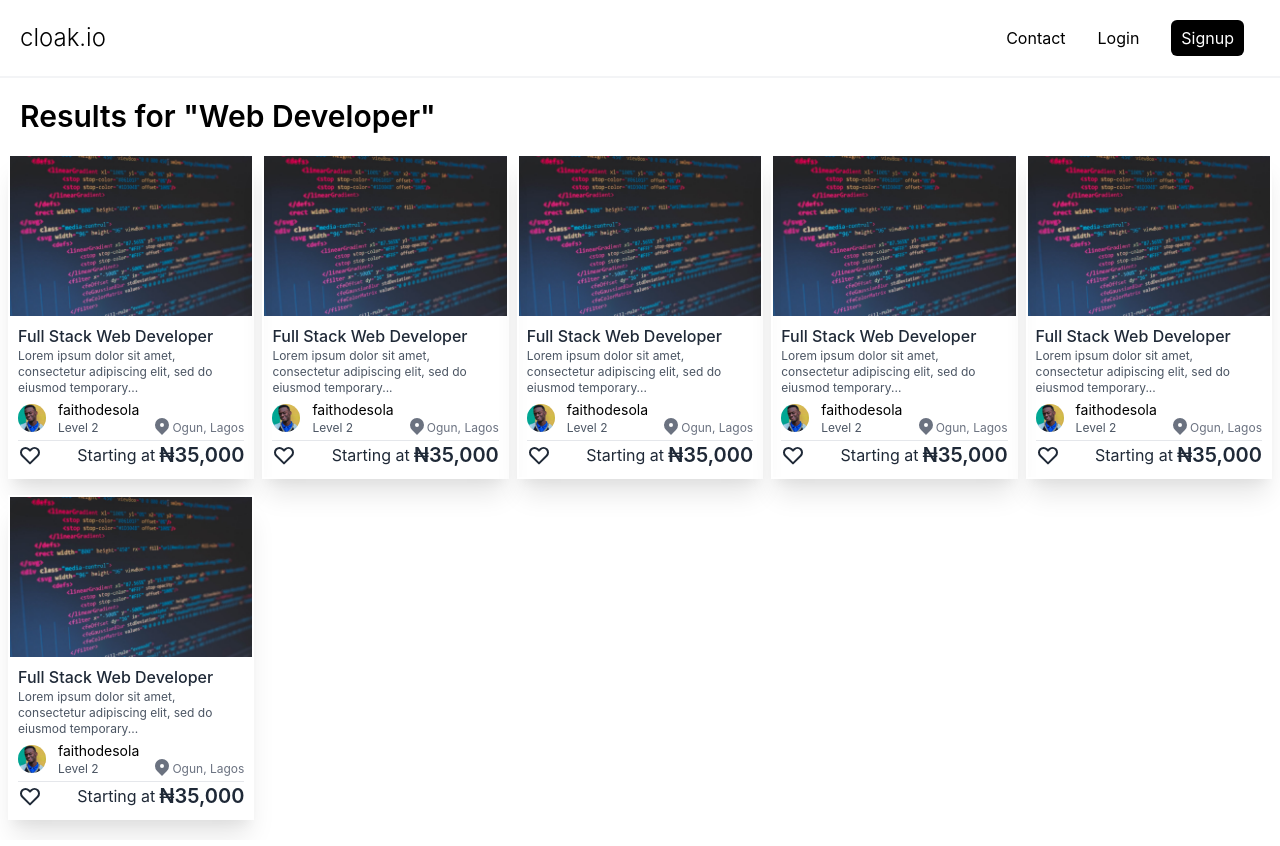
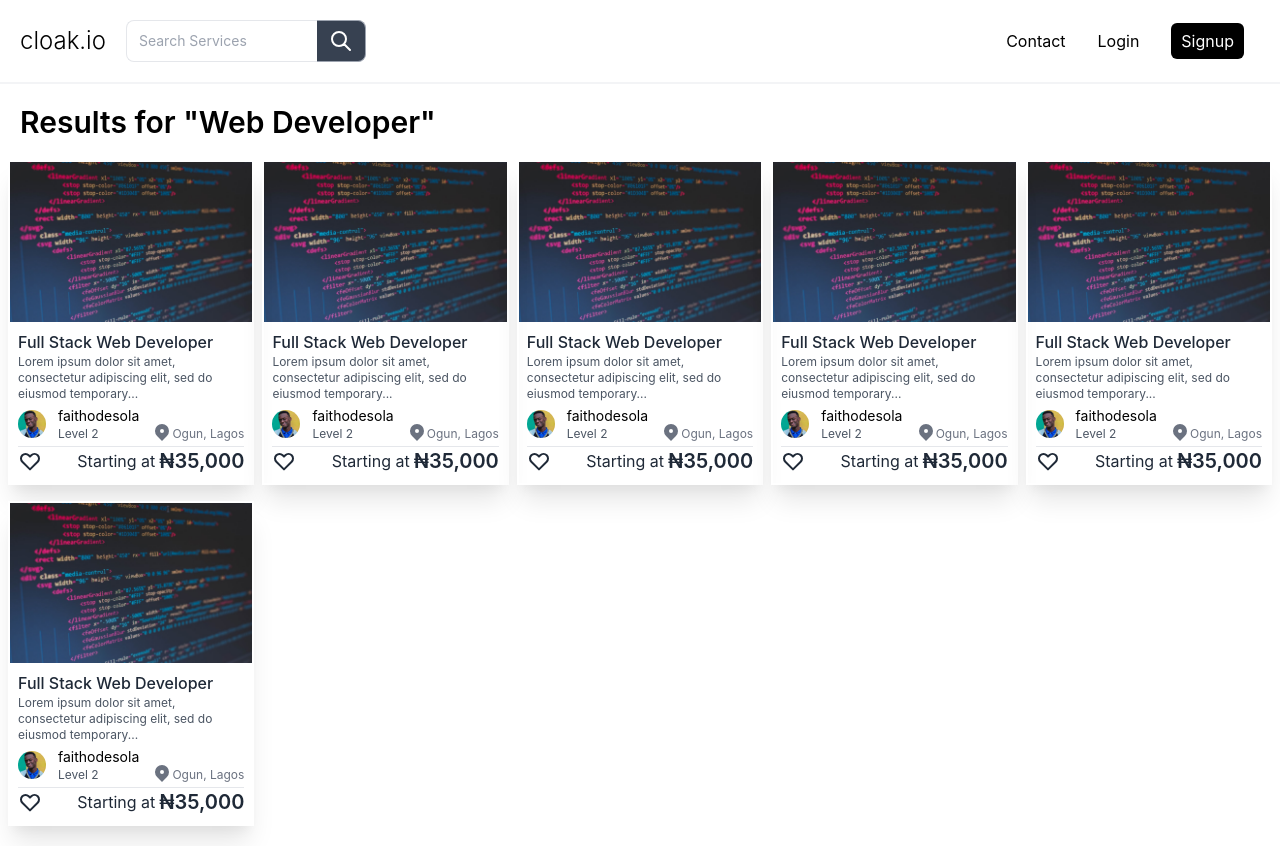
Before and after one commit to Olatokumbo/Cloak.io, a Next.js app: page /search in a window 1280 px wide. Built offline with nearby package versions, Linux system fonts and the light colour scheme.

Commit message:
Redesigning the Navbar

```diff
--- a/components/Navbar.js
+++ b/components/Navbar.js
@@ -5,8 +5,52 @@ const Navbar = () => {
   return (
     <nav className="flex flex-col justify-between items-center p-5 top-0 left-0 right-0 sm:flex-row w-screen bg-white border-b-2 border-gray-100 border-solid">
       <div className="flex w-full justify-between items-center">
-        <h1 className="text-2xl font-light hover: cursor-pointer">cloak.io</h1>
-        <svg
+        <div className="flex items-start flex-col sm:flex-row sm:items-center w-full">
+          <div className="flex items-center justify-between w-full sm:w-auto md:w-auto">
+            <h1 className="text-2xl font-light hover: cursor-pointer mr-5">
+              cloak.io
+            </h1>
+            <svg
+              xmlns="http://www.w3.org/2000/svg"
+              className="h-6 w-6 lg:hidden md:hidden sm:hidden cursor-pointer block"
+              fill="none"
+              viewBox="0 0 24 24"
+              stroke="currentColor"
+              htmlFor="menu-toggle"
+              onClick={() => setIsOpen(!isOpen)}
+            >
+              <path
+                strokeLinecap="round"
+                strokeLinejoin="round"
+                strokeWidth={2}
+                d="M4 6h16M4 12h16m-7 6h7"
+              />
+            </svg>
+          </div>
+          <form className="flex w-full sm:w-60 my-3 sm:my-0">
+            <input
+              className="rounded-l-lg  px-3 py-2 w-full border-t mr-0 border-b border-l text-gray-800  text-sm border-gray-200 bg-white focus:outline-none focus:border-gray-400"
+              placeholder="Search Services"
+            />
+            <button className="px-3 rounded-r-lg bg-gray-700  text-gray-800 font-bold py-2 uppercase border-gray-400 border-t border-b border-r focus:outline-none">
+              <svg
+                xmlns="http://www.w3.org/2000/svg"
+                className="h-6 w-6 text-white"
+                fill="none"
+                viewBox="0 0 24 24"
+                stroke="currentColor"
+              >
+                <path
+                  strokeLinecap="round"
+                  strokeLinejoin="round"
+                  strokeWidth="2"
+                  d="M21 21l-6-6m2-5a7 7 0 11-14 0 7 7 0 0114 0z"
+                />
+              </svg>
+            </button>
+          </form>
+        </div>
+        {/* <svg
           xmlns="http://www.w3.org/2000/svg"
           className="h-6 w-6 lg:hidden md:hidden sm:hidden cursor-pointer block"
           fill="none"
@@ -21,7 +65,7 @@ const Navbar = () => {
             strokeWidth={2}
             d="M4 6h16M4 12h16m-7 6h7"
           />
-        </svg>
+        </svg> */}
       </div>
       <div
         id="menu"
@@ -29,7 +73,7 @@ const Navbar = () => {
           "items-center sm:flex md:flex" + (isOpen ? " flex" : " hidden")
         }
       >
-        <ul className="flex flex-col list-none lg:ml-auto items-center justify-center sm:flex-row">
+        <ul className="flex list-none lg:ml-auto items-center justify-center sm:flex-row">
           <li className="sm:my-0 my-1">
             <h1 className="mx-4 hover: cursor-pointer">Contact</h1>
           </li>
```
